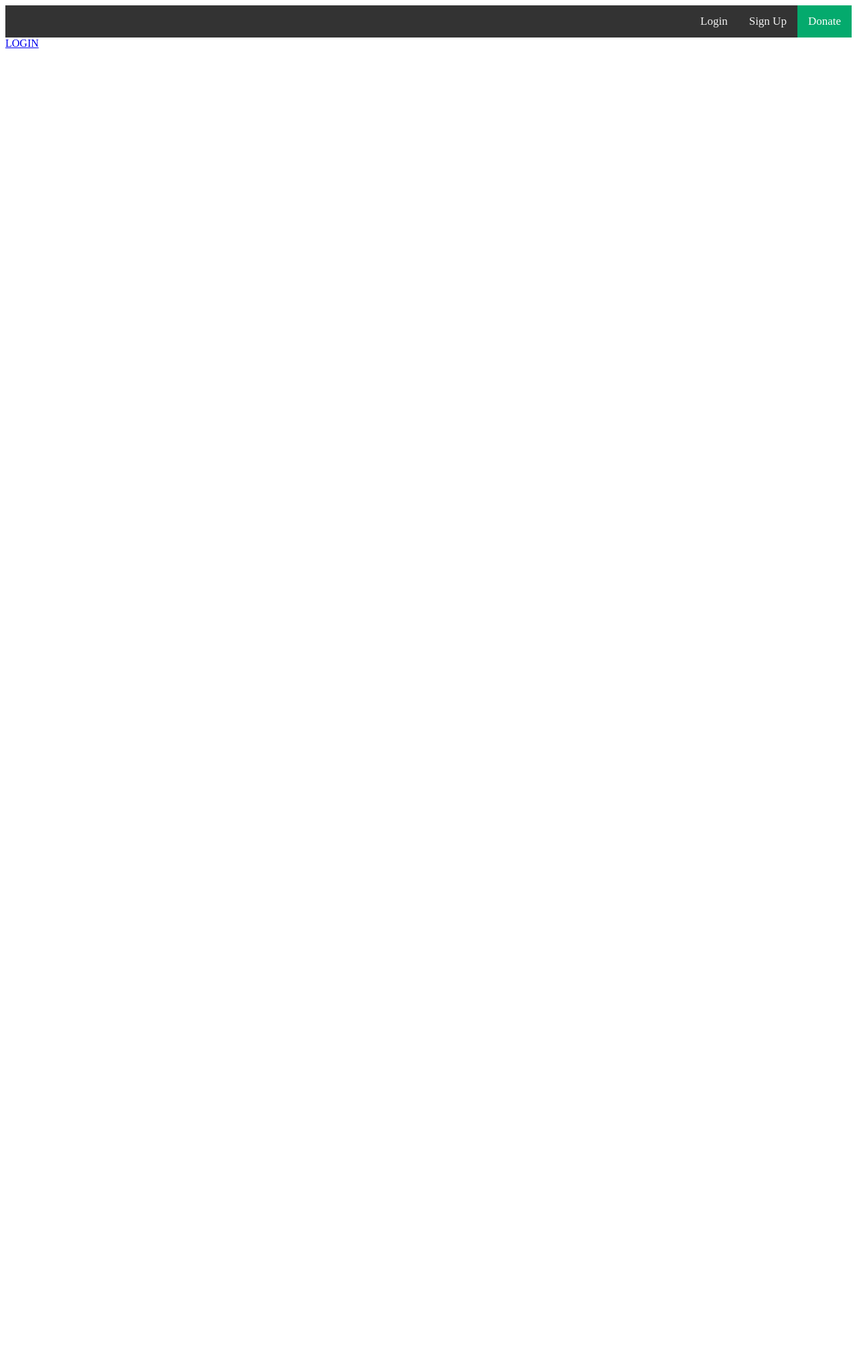
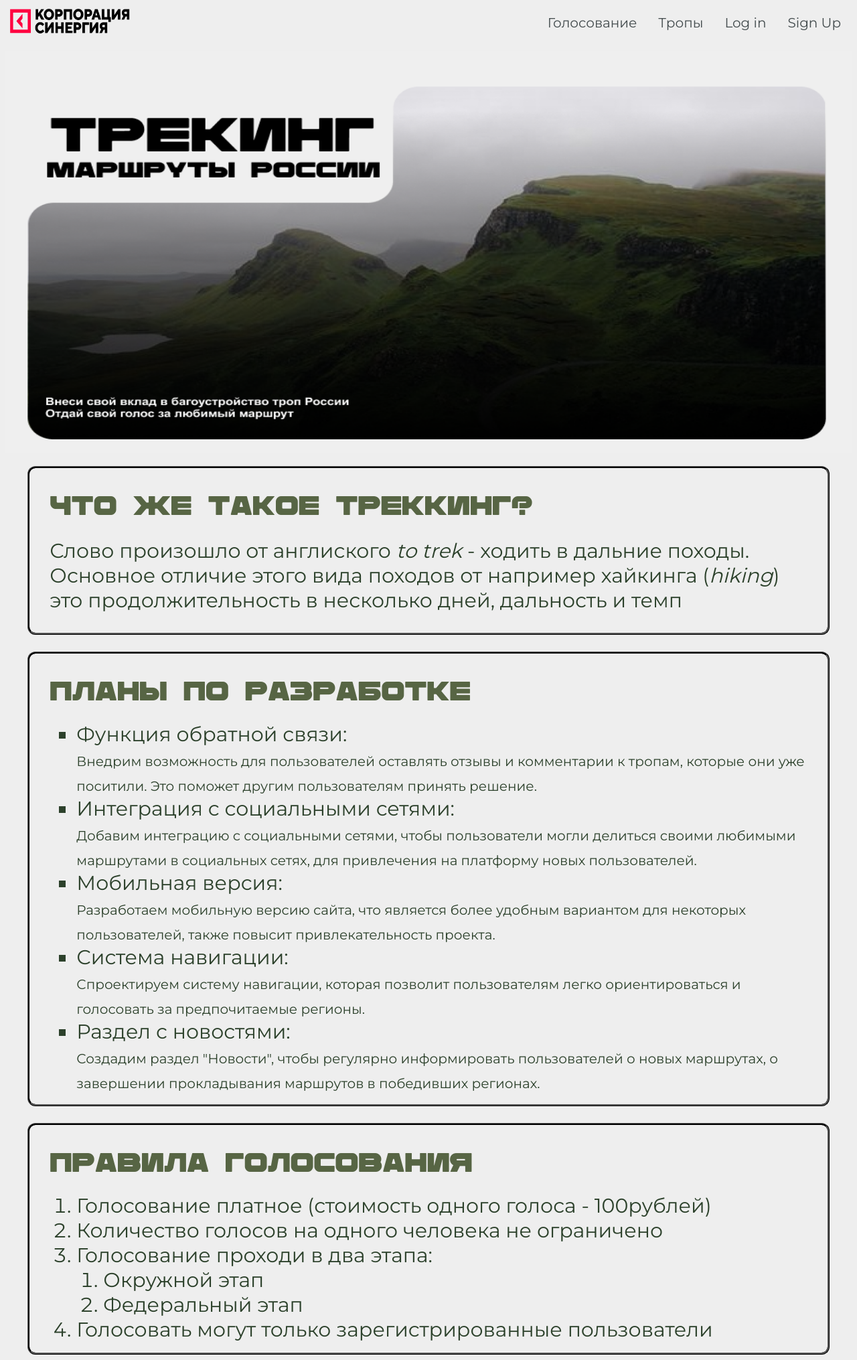
Before and after one commit to Spatium-Lustrator/django-site-with-auth, a Django app: page / in a window 1280 px wide. Shown: the whole page at 67% size. Before the commit the page ends 72 px from the top, so only its background shows below. Run offline with Django 4.2, Linux system fonts and the light colour scheme.

Commit message:
mainPage

```diff
--- a/authproject/main/static/css/home.css
+++ b/authproject/main/static/css/home.css
@@ -1,23 +1,129 @@
+@font-face {
+  font-family: Rimma;
+  src: url(../fonts/RIMMA_SANS-BOLD.TTF);
+}
+
+@font-face {
+  font-family: Montserrat;
+  src: url(../fonts/Montserrat-VariableFont_wght.ttf);
+}
+
 .navbar {
-    background-color: #333;
+    background-color: #eee;
     overflow: hidden;
   }
 
 .navbar a {
   float: right;
-  color: #f2f2f2;
+  color: #434B4D;
   text-align: center;
   padding: 14px 16px;
   text-decoration: none;
-  font-size: 17px;
+  font-size: 20px;
+  font-family: Montserrat, sans-serif;
 }
 
 .navbar a:hover {
-  background-color: #ddd;
-  color: black;
+  background-color: #222;
+  color: white;
+  border-radius: 12px;
 }
 
 .navbar a.active {
-  background-color: #04AA6D;
-  color: white;
+  background-color: #010d7e;
+  color: #fff;
 }
+
+.navbar a.img{
+  padding: 2.5px 7px;
+  text-align: top;
+  float: left;
+  background-color: #eee;
+  margin: 0;
+}
+
+body{
+  background-color: #eee;
+}
+
+.importanttag{
+  text-align: center;
+}
+
+.tropimg{
+  width: 100%;
+  height: 600px;
+  /* padding: 0 30px; */
+}
+
+.textimg{
+  padding: 0;
+  font-weight: bold;
+  font-size: 50px;
+  padding: 0;
+}
+
+.center{
+  align-items: center;
+}
+
+.block2{
+  padding: 0 30px;
+  border: 3px solid black;
+  border-radius: 12px;
+  border-style: ridge;
+  width: 89.5%;
+  margin-left: auto;
+  margin-right: auto;
+}
+
+.title2{
+  color: #576544;
+  font-size: 40px;
+  font-family: Rimma, sans-serif;
+}
+
+.block2 p{
+  font-size: 30px;
+  color: #2c412b;
+  font-family: Montserrat, sans-serif;
+}
+
+.block3{
+  padding: 0 30px;
+  border: 3px solid black;
+  border-radius: 12px;
+  border-style: ridge;
+  width: 89.5%;
+  margin-left: auto;
+  margin-right: auto;
+  margin-top: 2%;
+  font-family: Montserrat, sans-serif;
+}
+
+.block3 li{
+  font-size: 30px;
+  color: #2c412b;
+  list-style-type: square;
+}
+
+.block3text{
+  font-size: 20px;
+}
+
+.block4{
+  padding: 0 30px;
+  border: 3px solid black;
+  border-radius: 12px;
+  border-style: ridge;
+  width: 89.5%;
+  margin-left: auto;
+  margin-right: auto;
+  margin-top: 2%;
+  font-family: Montserrat, sans-serif;
+}
+
+.block4 li{
+  font-size: 30px;
+  color: #2c412b;
+}
--- a/authproject/main/templates/main/home.html
+++ b/authproject/main/templates/main/home.html
@@ -7,13 +7,45 @@
     <link rel="stylesheet" href="{% static 'css/home.css' %}">
     <title>HOME</title>
     <div class="navbar">
-        <a class="active" href="#donate">Donate</a>
-        <a href="{% url 'register' %}">Sign Up</a>
-        <a href="{% url 'profile' %}">Login</a>
+        <a href="{% url 'register' %}" height="100">Sign Up</a>
+        <a href="{% url 'profile' %}" height="40">Log in</a>
+        <a href="{% url 'register' %}" height="100">Тропы</a>
+        <a href="#donate">Голосование</a>
+        <a class="img" href="#home"><img src="{% static 'img/logo.png' %}" alt="logo" height="40" width="180"></a>
     </div>
 </head>
 <body>
-    <div><a href="{% url 'profile' %}">LOGIN</a></div>
-    <!-- <div>home</div> -->
+    <div class="block1">
+        <p class="importanttag"><img src="{% static 'img/block1.png' %}" alt="красивое" class="tropimg"></p>
+    </div>
+    <div class="block2 center">
+        <h1 class="title2">Что же такое треккинг?</h1>
+        <p>Слово произошло от англиского <i>to trek</i> - ходить в дальние походы. Основное отличие этого вида походов от например хайкинга (<i>hiking</i>) это продолжительность в несколько дней, дальность и темп</p>
+    </div>
+    <div class="block3 center">
+        <h1 class="title2">Планы по разработке</h1>
+        <ul>
+            <li>Функция обратной связи:<br> <span class="block3text">Внедрим возможность для пользователей оставлять отзывы и комментарии к тропам, которые они уже поситили. Это поможет другим пользователям принять решение.</span></li>
+            <li>Интеграция с социальными сетями:<br> <span class="block3text">Добавим интеграцию с социальными сетями, чтобы пользователи могли делиться своими любимыми маршрутами в социальных сетях, для привлечения на платформу новых пользователей.</span></li>
+            <li>Мобильная версия:<br> <span class="block3text">Разработаем мобильную версию сайта, что является более удобным вариантом для некоторых пользователей, также повысит привлекательность проекта.</span></li>
+            <li>Система навигации:<br> <span class="block3text">Спроектируем систему навигации, которая позволит пользователям легко ориентироваться и голосовать за предпочитаемые регионы.</span></li>
+            <li>Раздел с новостями:<br> <span class="block3text">Создадим раздел "Новости", чтобы регулярно информировать пользователей о новых маршрутах, о завершении прокладывания маршрутов в победивших регионах.</span></li>
+        </ul>
+    </div>
+    <div class="block4">
+        <h1 class="title2">Правила голосования</h1>
+        <ol>
+            <li>Голосование платное (стоимость одного голоса - 100рублей)</li>
+            <li>Количество голосов на одного человека не ограничено</li>
+            <li>Голосование проходи в два этапа:
+                <ol>
+                    <li>Окружной этап</li>
+                    <li>Федеральный этап</li>
+                </ol>
+            </li>
+            <li>Голосовать могут только зарегистрированные пользователи</li>
+        </ol>
+    </div>
+    <!-- <div><a href="{% url 'profile' %}">LOGIN</a></div> -->
 </body>
 </html>
```
Also changed, not shown: authproject/main/static/fonts/Montserrat-VariableFont_wght.ttf (added), authproject/main/static/fonts/RIMMA_SANS-BOLD.TTF (added), authproject/main/static/img/block1.png (added), authproject/main/static/img/logo.png (added).
